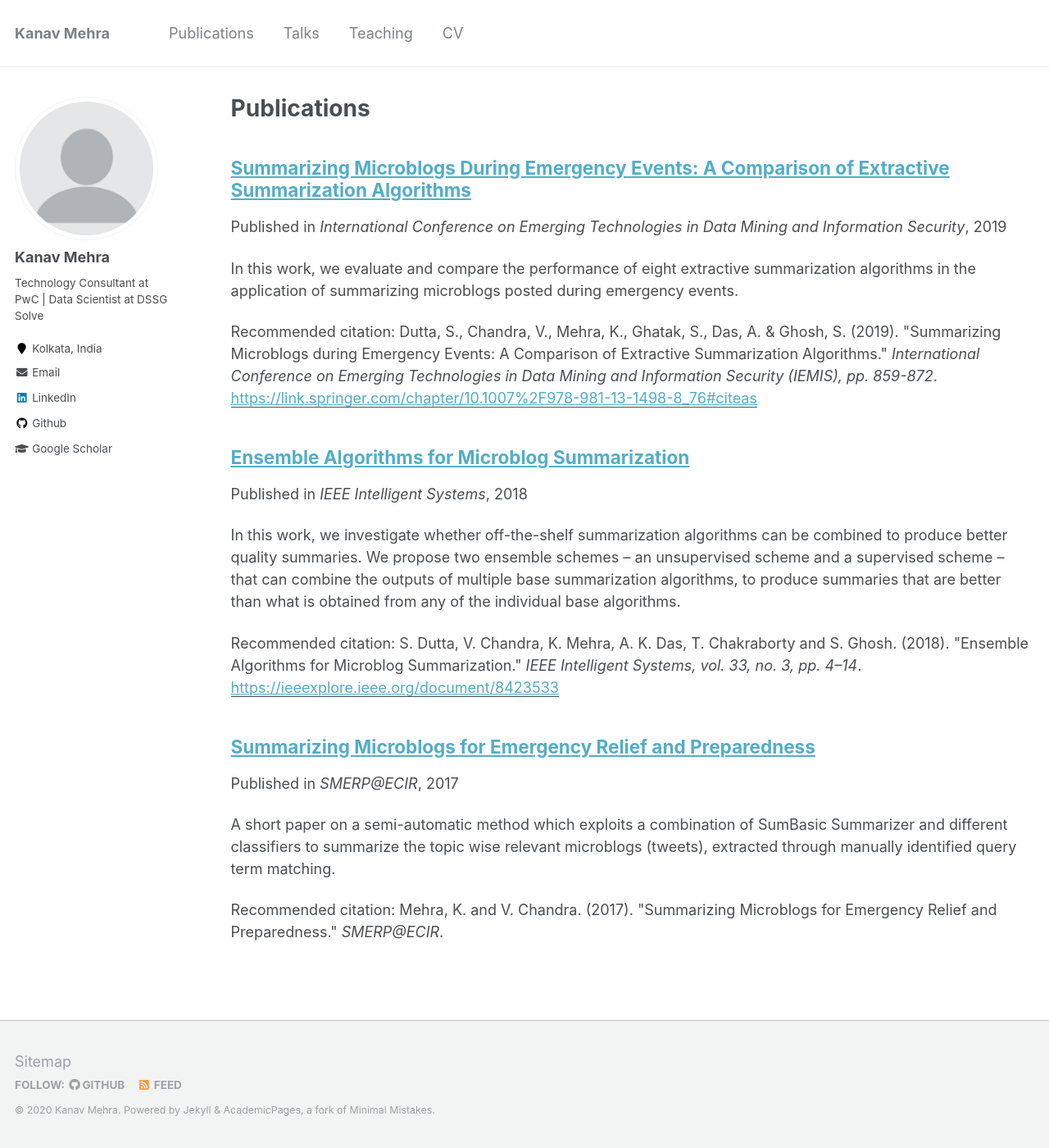
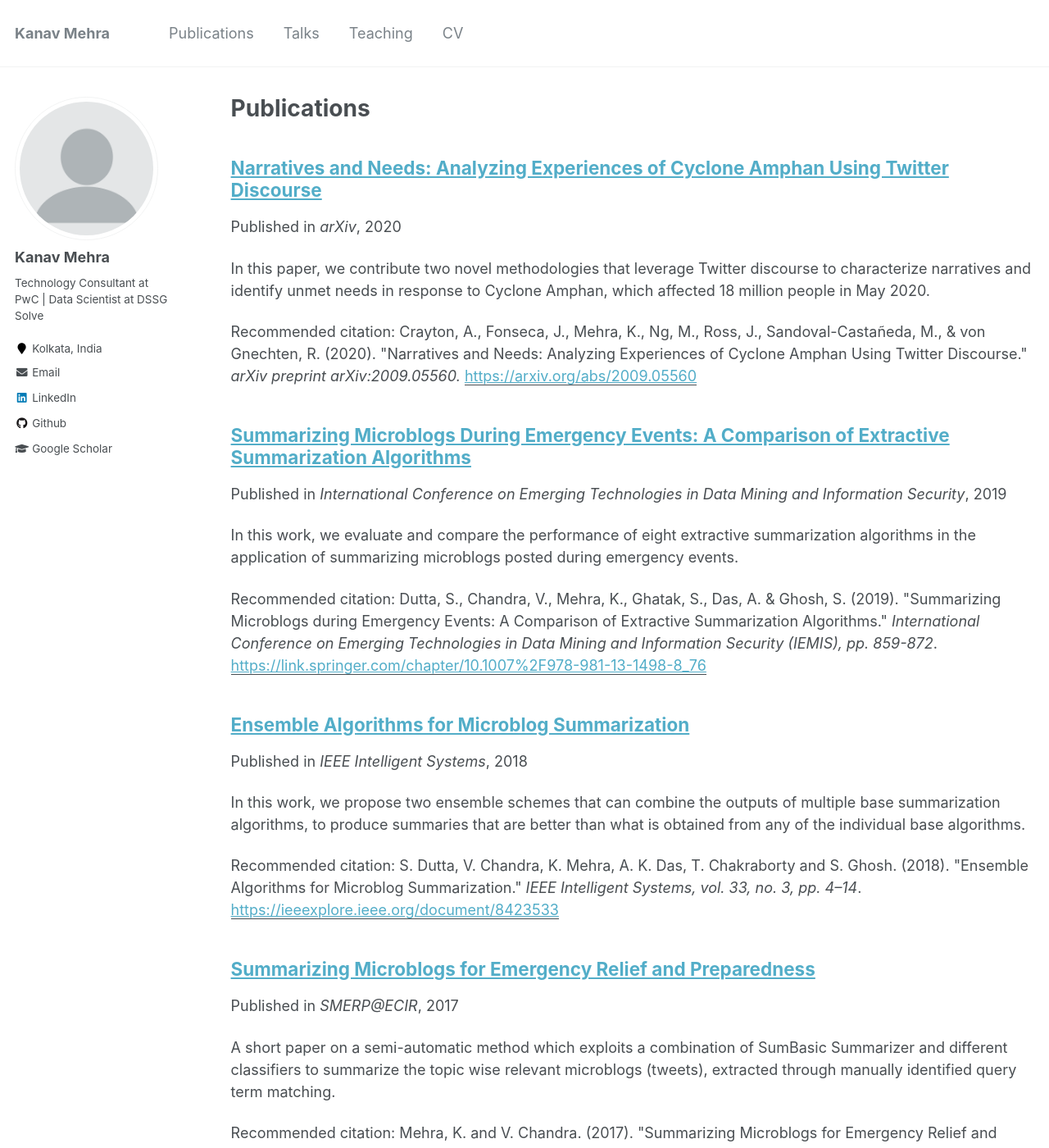
Before and after one commit to kanav-mehra/kanav-mehra.github.io, a Jekyll site: the page built from _pages/publications.md, in a window 1280 px wide and 1400 px high. Shown: the whole window at 82% size. Built offline with Jekyll 4.4.1, drawn with Linux system fonts in a browser that asks for light colours.

Commit message:
Added Amphan paper

```diff
--- /dev/null
+++ b/_publications/Amphan-2020.md
@@ -0,0 +1,20 @@
+---
+title: "Narratives and Needs: Analyzing Experiences of Cyclone Amphan Using Twitter Discourse"
+collection: publications
+permalink: /publication/Amphan-2020
+excerpt: 'In this paper, we contribute two novel methodologies that leverage Twitter discourse to characterize narratives and identify unmet needs in response to Cyclone Amphan, which affected 18 million people in May 2020.'
+date: 2020-09-10
+venue: 'arXiv'
+paperurl: 'https://arxiv.org/abs/2009.05560'
+citation: 'Crayton, A., Fonseca, J., Mehra, K., Ng, M., Ross, J., Sandoval-Castañeda, M., & von Gnechten, R. (2020). "Narratives and Needs: Analyzing Experiences of Cyclone Amphan Using Twitter Discourse." <i>arXiv preprint arXiv:2009.05560.</i>'
+---
+
+People often turn to social media to comment upon and share information about major global events. Accordingly, social media is receiving increasing attention as a rich data source for understanding people’s social, political and economic experiences of extreme weather events. In this paper, we contribute two novel methodologies that leverage Twitter discourse to characterize narratives and identify unmet needs in response to Cyclone Amphan, which affected 18 million people in May 2020.
+
+[Download paper here](http://kanav-mehra.github.io/files/Amphan-2020.pdf)
+
+Graphical abstracts are shared below:
+
+[<b>RQ1: Identifying narratives and influential users</b>](http://kanav-mehra.github.io/images/rq1_pipeline.jpg)
+
+[<b>RQ2: Identifying negative experiences and unmet needs</b>](http://kanav-mehra.github.io/images/rq2_pipeline.jpg)
--- a/_publications/Ensemble-2018.md
+++ b/_publications/Ensemble-2018.md
@@ -2,7 +2,7 @@
 title: "Ensemble Algorithms for Microblog Summarization"
 collection: publications
 permalink: /publication/Ensemble-2018
-excerpt: 'In this work, we investigate whether off-the-shelf summarization algorithms can be combined to produce better quality summaries. We propose two ensemble schemes -- an unsupervised scheme and a supervised scheme -- that can combine the outputs of multiple base summarization algorithms, to produce summaries that are better than what is obtained from any of the individual base algorithms.'
+excerpt: 'In this work, we propose two ensemble schemes that can combine the outputs of multiple base summarization algorithms, to produce summaries that are better than what is obtained from any of the individual base algorithms.'
 date: 2018-07-31
 venue: 'IEEE Intelligent Systems'
 paperurl: 'https://ieeexplore.ieee.org/document/8423533'
--- a/_publications/IEMIS-2018.md
+++ b/_publications/IEMIS-2018.md
@@ -5,7 +5,7 @@ permalink: /publication/IEMIS-2018
 excerpt: 'In this work, we evaluate and compare the performance of eight extractive summarization algorithms in the application of summarizing microblogs posted during emergency events.'
 date: 2019-10-01
 venue: 'International Conference on Emerging Technologies in Data Mining and Information Security'
-paperurl: 'https://link.springer.com/chapter/10.1007%2F978-981-13-1498-8_76#citeas'
+paperurl: 'https://link.springer.com/chapter/10.1007%2F978-981-13-1498-8_76'
 citation: 'Dutta, S., Chandra, V., Mehra, K., Ghatak, S., Das, A. & Ghosh, S. (2019). "Summarizing Microblogs during Emergency Events: A Comparison of Extractive Summarization Algorithms." <i>International Conference on Emerging Technologies in Data Mining and Information Security (IEMIS), pp. 859-872</i>.'
 ---
 
```
Also changed, not shown: images/rq1_pipeline.jpg (added), images/rq2_pipeline.jpg (added), 2 other files.
